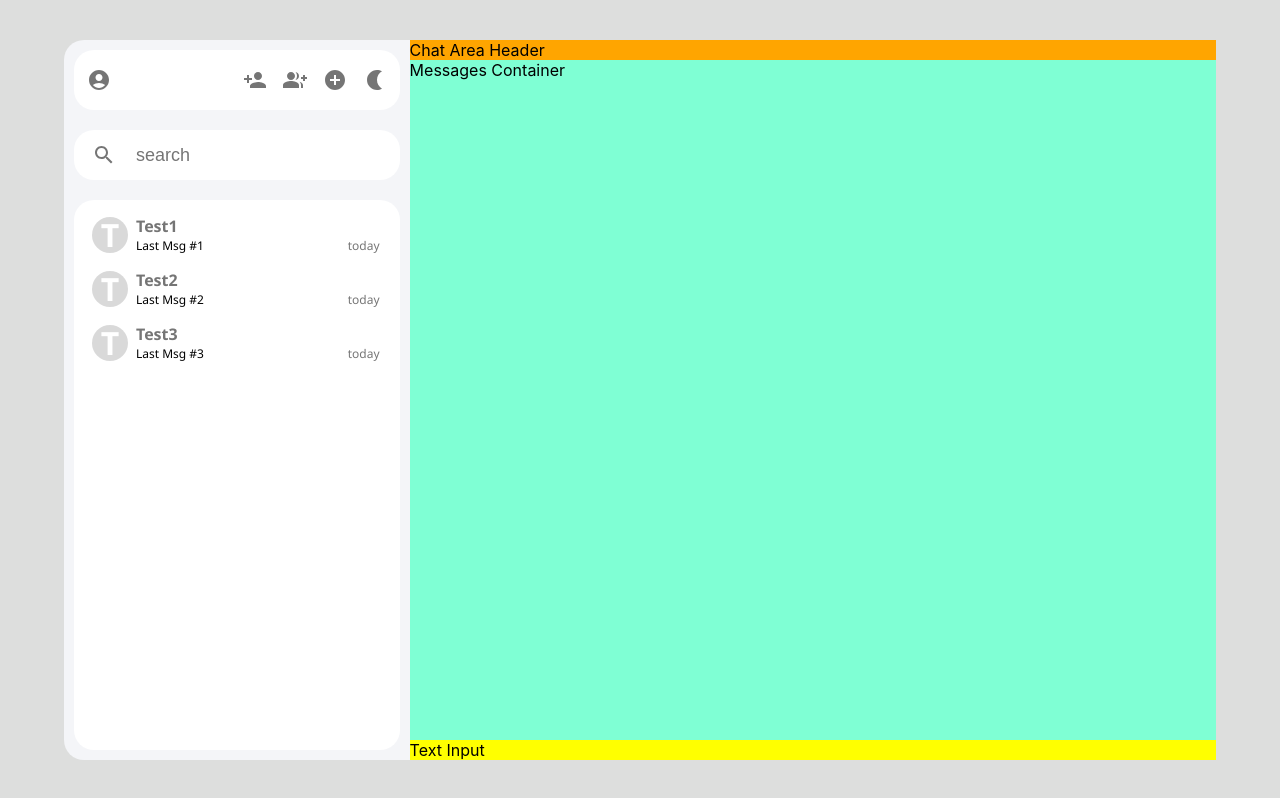
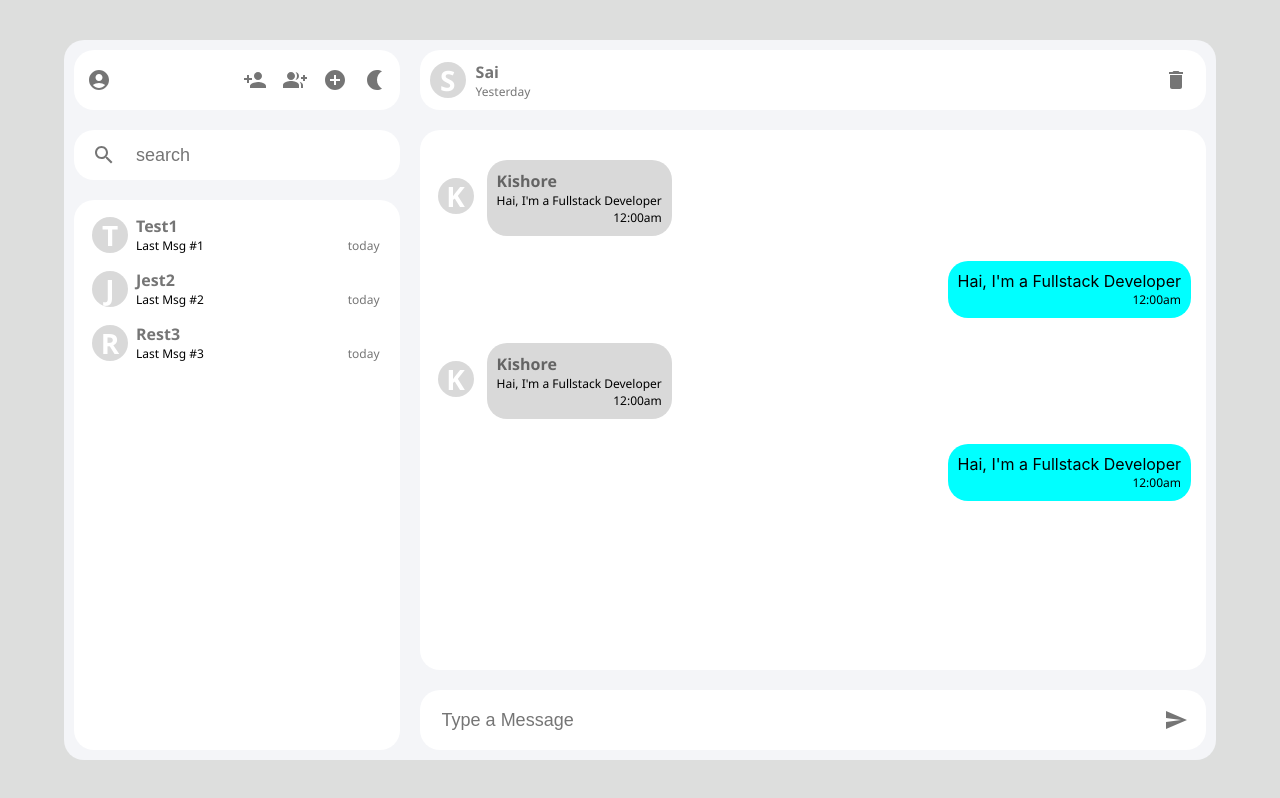
Before and after one commit to kishoresai8883/Chat-App, a React (Create React App) app: page / in a window 1280 px wide. Built offline with nearby package versions, Linux system fonts and the light colour scheme.

Commit message:
Chat area layout is designed for now

```diff
--- a/src/Components/ChatArea.js
+++ b/src/Components/ChatArea.js
@@ -1,12 +1,36 @@
 import React from 'react'
 import './Styles.css'
+import DeleteIcon from '@mui/icons-material/Delete'
+import SendIcon from '@mui/icons-material/Send'
+import { IconButton } from '@mui/material'
+import MessageSelf from './MessageSelf'
+import MessageOthers from './MessageOthers'
 
-const ChatArea = () => {
+const ChatArea = ({props}) => {
   return (
     <div className='chatArea-container'>
-      <div className='chatArea-header'>Chat Area Header</div>
-      <div className='messages-container'>Messages Container</div>
-      <div className='text-input'>Text Input</div>
+      <div className='chatArea-header'>
+        <p className='con-icon'>S</p>
+        <div className='header-text'>
+          <p className='con-name'>Sai</p>
+          <p className='con-timeStamp'>Yesterday</p>
+        </div>
+        <IconButton>
+          <DeleteIcon/>
+        </IconButton>
+      </div>
+      <div className='messages-container'>
+        <MessageOthers/>
+        <MessageSelf/>
+        <MessageOthers/>
+        <MessageSelf/>
+      </div>
+      <div className='text-input'>
+        <input placeholder='Type a Message' className='search-input'/>
+        <IconButton>
+          <SendIcon/>
+        </IconButton>
+      </div>
     </div>
   )
 }
--- /dev/null
+++ b/src/Components/MessageOthers.js
@@ -0,0 +1,20 @@
+import React from 'react'
+import './Styles.css'
+
+const MessageOthers = () => {
+  const props1 = { name: "Kishore", message: "Hai, I'm a Fullstack Developer"}
+  return (
+    <div className='others-msg-container'>
+      <div className='conversation-container'>
+        <p className='con-icon'>{props1.name[0]}</p>
+        <div className='other-text-content'>
+            <p className='con-name'>{props1.name}</p>
+            <p className='con-lastMessage'>{props1.message}</p>
+            <p className='self-timeStamp'>12:00am</p>
+        </div>
+      </div>
+    </div>
+  )
+}
+
+export default MessageOthers
--- /dev/null
+++ b/src/Components/MessageSelf.js
@@ -0,0 +1,16 @@
+import React from 'react'
+import './Styles.css'
+
+const MessageSelf = () => {
+  const props2 = { name: "You", message: "Hai, I'm a Fullstack Developer"}
+  return (
+    <div className='self-msg-container'>
+      <div className='message-box'>
+        <p>{props2.message}</p>
+        <p className='self-timeStamp'>12:00am</p>
+      </div>
+    </div>
+  )
+}
+
+export default MessageSelf
--- a/src/Components/Sidebar.js
+++ b/src/Components/Sidebar.js
@@ -1,4 +1,4 @@
-import {useState} from 'react'
+import React, {useState} from 'react'
 import AccountCircleIcon from '@mui/icons-material/AccountCircle'
 import PersonAddIcon from '@mui/icons-material/PersonAdd'
 import GroupAddIcon from '@mui/icons-material/GroupAdd'
@@ -18,12 +18,12 @@ const Sidebar = () => {
       timeStamp: "today",
     },
     {
-      name: "Test2",
+      name: "Jest2",
       lastMessage: "Last Msg #2",
       timeStamp: "today",
     },
     {
-      name: "Test3",
+      name: "Rest3",
       lastMessage: "Last Msg #3",
       timeStamp: "today",
     },
--- a/src/Components/Styles.css
+++ b/src/Components/Styles.css
@@ -10,11 +10,6 @@
     flex: 0.3;
     display: flex;
     flex-direction: column;
-}
-
-.chatArea-container {
-    background-color: aquamarine;
-    flex: 0.7;
 }
 
 .sb-header {
@@ -67,7 +62,7 @@
     align-items: center;
     background-color: #d9d9d9;
     font-family: 'Segoe UI', Tahoma, Geneva, Verdana, sans-serif;
-    font-size: 2rem;
+    font-size: 28px;
     font-weight: bolder;
     color: white;
     height: 32px;
@@ -100,17 +95,78 @@
 .chatArea-container {
     display: flex;
     flex-direction: column;
+    flex: 0.7;
 }
 
 .chatArea-header {
-    background-color: orange;
+    display: flex;
+    align-items: center;
+    gap: 10px;
+    background-color: white;
+    padding: 10px 10px;
+    margin: 10px;
+    border-radius: 20px;
+}
+
+.header-text {
+    display: flex;
+    flex-direction: column;
+    justify-content: center;
+    flex: 1;
 }
 
 .messages-container {
-    background-color: aquamarine;
+    background-color: white;
+    padding: 10px 10px;
+    margin: 10px;
+    border-radius: 20px;
     flex: 1;
 }
 
 .text-input {
-    background-color: yellow;
+    background-color: white;
+    display: flex;
+    justify-content: space-between;
+    padding: 10px 10px;
+    margin: 10px;
+    border-radius: 20px;
 }
+
+.self-msg-container {
+    display: flex;
+    justify-content: flex-end;
+}
+
+.others-msg-container {
+    display: flex;
+    justify-content: flex-start;
+}
+
+.other-text-content {
+    background-color: #d9d9d9;
+    padding: 10px 10px;
+    margin: 5px;
+    border-radius: 20px;
+    width: max-content;
+    margin-top: 10px;
+    display: flex;
+    flex-direction: column;
+}
+
+.message-box {
+    background-color: aqua;
+    padding: 10px 10px;
+    margin: 5px;
+    border-radius: 20px;
+    width: max-content;
+    margin-top: 10px;
+    display: flex;
+    flex-direction: column;
+}
+
+.self-timeStamp {
+    align-self: flex-end;
+    font-size: 0.75rem;
+    font-weight: lighter;
+    font-family: 'Segoe UI', Tahoma, Geneva, Verdana, sans-serif;
+}
```
